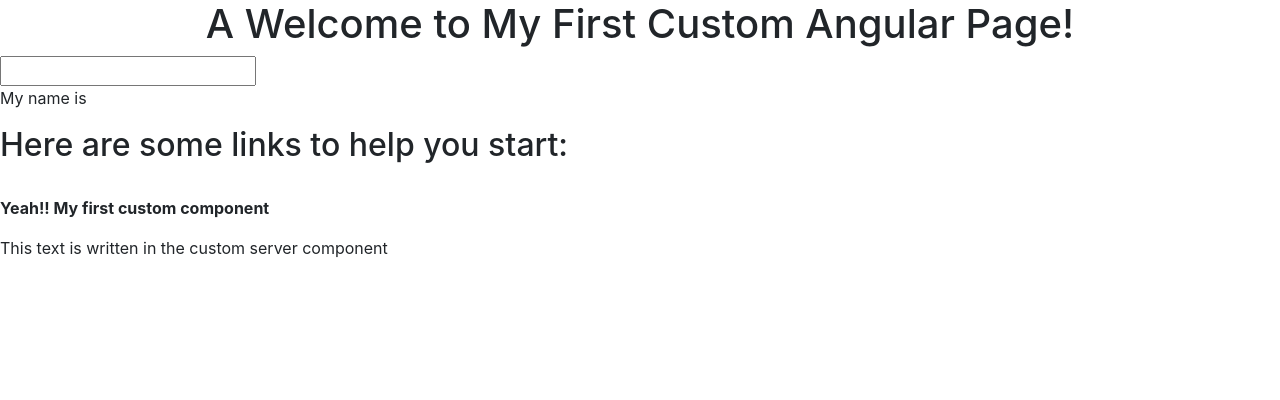
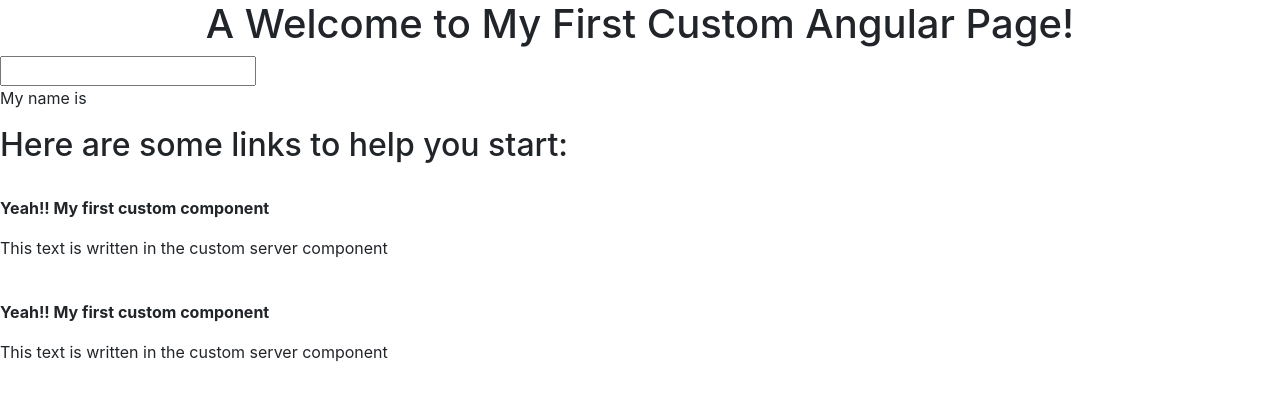
Before and after one commit to pratikaambani/angular2-practise, an Angular app in the folder my-first-app/: page / in a window 1280 px wide. Shown: the top 400 px of the page. Built offline with nearby package versions, Linux system fonts and the light colour scheme.

Commit message:
Nesting Components

```diff
--- a/my-first-app/src/app/app.component.html
+++ b/my-first-app/src/app/app.component.html
@@ -9,4 +9,5 @@
 <input type="text" [(ngModel)] ="fName">
 <p> My name is {{fName}}</p>
 <h2>Here are some links to help you start: </h2>
-<app-custom-server></app-custom-server>
+<!-- <app-custom-server></app-custom-server> -->
+<app-servers></app-servers>
--- a/my-first-app/src/app/servers/servers.component.html
+++ b/my-first-app/src/app/servers/servers.component.html
@@ -1,3 +1,3 @@
-<p>
-  servers works!
-</p>
+<!-- used app-custom-server inside servers component -->
+<app-custom-server></app-custom-server>
+<app-custom-server></app-custom-server>
```
Also changed, not shown: 1 other file (tests, documents, lock files or other folders).
